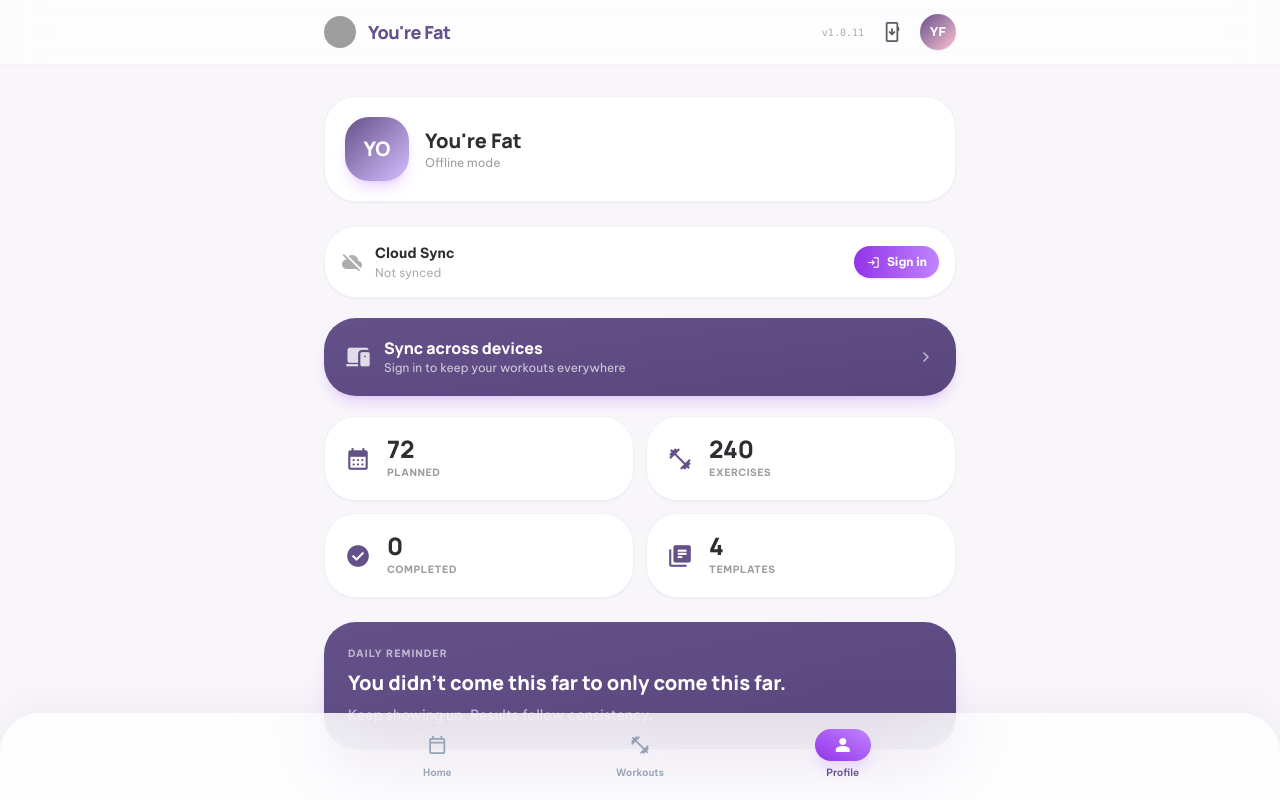
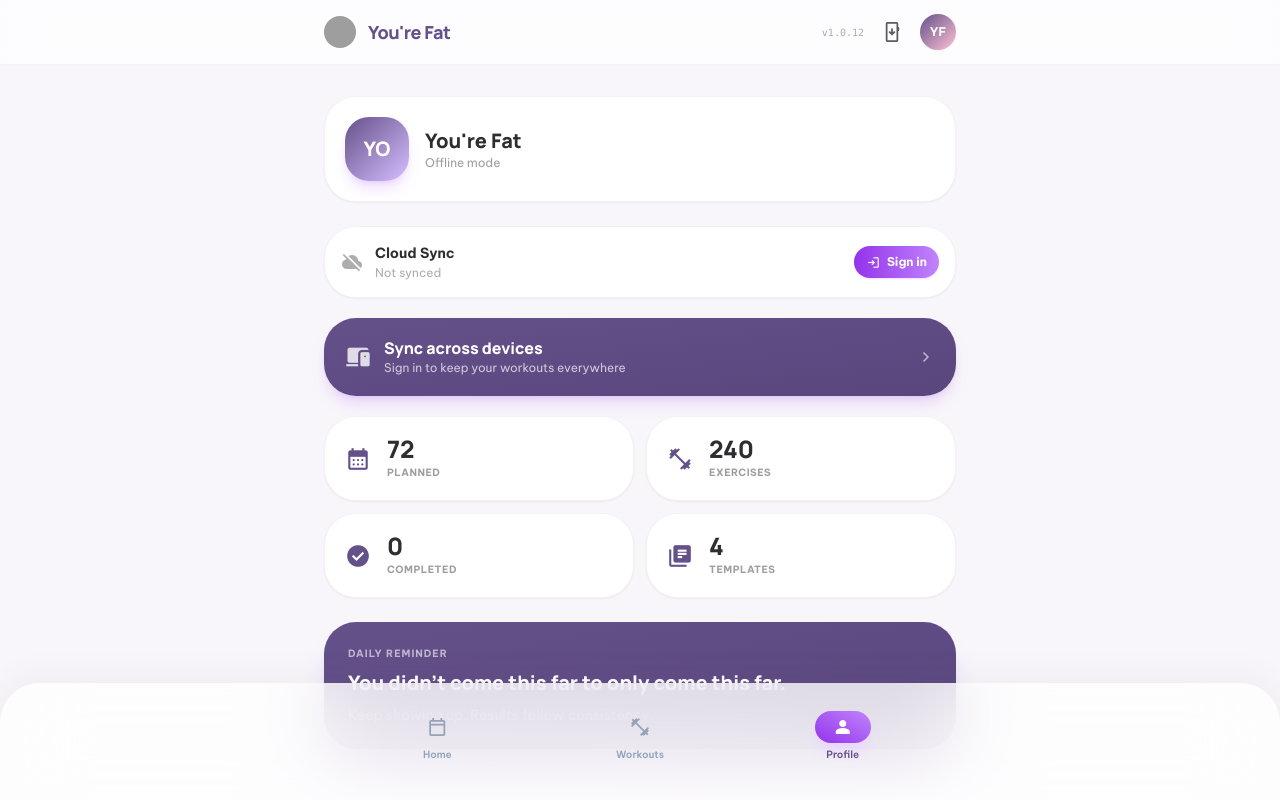
Before and after one commit to dandev64/youre-fat, a React (Vite) app: page /profile in a window 1280 px wide. Built offline with nearby package versions, Linux system fonts and the light colour scheme; grey boxes are pictures that could not be loaded.

Commit message:
Fixing nav bar

```diff
--- a/src/components/BottomNavBar.jsx
+++ b/src/components/BottomNavBar.jsx
@@ -18,12 +18,16 @@ export default function BottomNavBar() {
 
   return (
     <nav
-      className="fixed left-0 right-0 z-50 bg-white/80 backdrop-blur-2xl rounded-t-[2.5rem] shadow-[0_-8px_32px_rgba(101,81,138,0.06)]"
+      // ADDED: touch-none select-none to keep it locked in place
+      className="fixed bottom-0 left-0 right-0 z-50 bg-white/80 backdrop-blur-2xl rounded-t-[2.5rem] shadow-[0_-8px_32px_rgba(101,81,138,0.06)] touch-none select-none"
       style={{
+        // 1. Force the bottom to absolute 0
         bottom: '0px',
-        paddingBottom: 'calc(1rem + max(env(safe-area-inset-bottom, 0px), 0px))',
-        WebkitFontSmoothing: 'antialiased',
-        WebkitBoxSizing: 'border-box'
+        // 2. Kill the env() bug entirely. 34px is the exact height of the iOS home indicator.
+        paddingBottom: '34px',
+        // 3. Keep the top padding consistent
+        paddingTop: '12px',
+        WebkitFontSmoothing: 'antialiased'
       }}
     >
       <div className="flex items-center justify-around px-8 pt-3 max-w-2xl mx-auto">
--- a/src/components/TopAppBar.jsx
+++ b/src/components/TopAppBar.jsx
@@ -48,7 +48,7 @@ export default function TopAppBar() {
         </div>
 
         <div className="flex items-center gap-2">
-          <span className="text-[10px] text-on-surface-variant/50 font-mono">v1.0.11</span>
+          <span className="text-[10px] text-on-surface-variant/50 font-mono">v1.0.12</span>
 
           <button className="w-10 h-10 flex items-center justify-center rounded-full active:bg-surface-container-low transition-colors">
             <span
--- a/src/index.css
+++ b/src/index.css
@@ -17,7 +17,7 @@ body {
 
 /* iPhone safe areas */
 .safe-bottom { padding-bottom: calc(5rem + env(safe-area-inset-bottom)); }
-.safe-top { padding-top: env(safe-area-inset-top); }
+.safe-top { padding-top: max(env(safe-area-inset-top), 48px); }
 
 /* Safe area bottom with navbar spacing (80px navbar) */
 .pb-nav { padding-bottom: 5rem; }
@@ -31,15 +31,20 @@ body {
 
 /* Prevent overscroll bounce causing layout issues */
 /* Prevent overscroll bounce and force iOS to stretch to the physical screen edge */
+/* Prevent overscroll bounce and force iOS to stretch to the physical screen edge */
 html {
   height: 100%;
+  /* Fallback for normal browsers */
   height: 100dvh;
+  /* The magic fix for iOS PWA mode */
+  height: -webkit-fill-available;
   overflow-x: hidden;
 }
 
 body {
   height: 100%;
   height: 100dvh;
+  height: -webkit-fill-available;
   overflow-x: hidden;
   overscroll-behavior-y: none;
 }
@@ -47,6 +52,7 @@ body {
 #root {
   height: 100%;
   height: 100dvh;
+  height: -webkit-fill-available;
   display: flex;
   flex-direction: column;
 }
```
